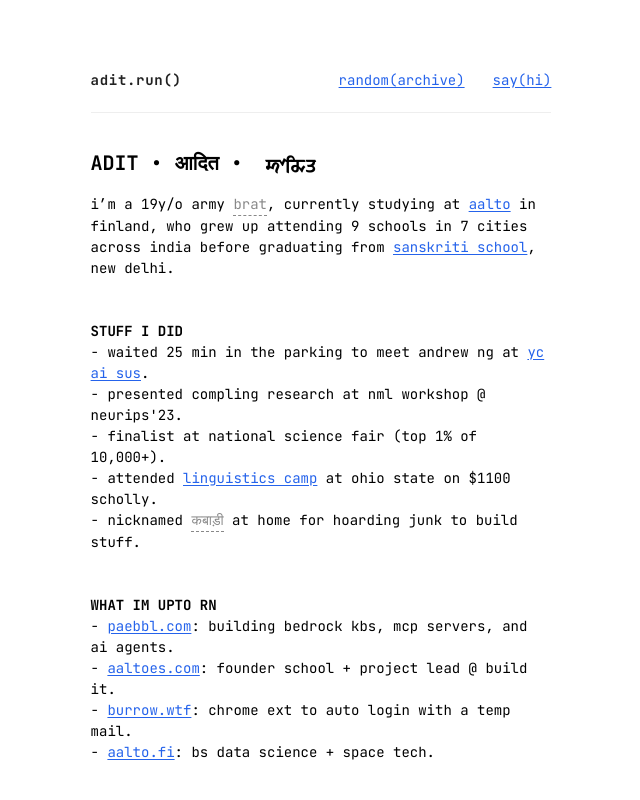
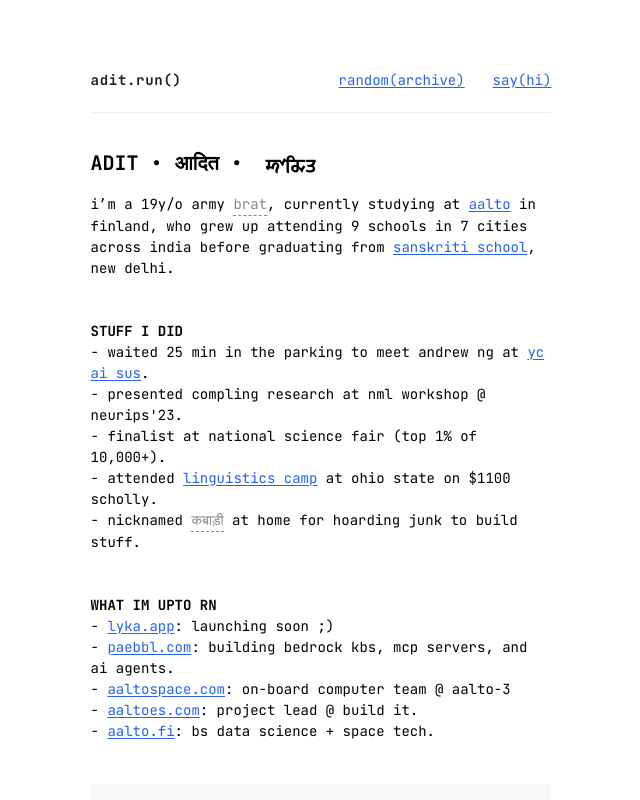
Before and after one commit to AlphaLaser/AditDotRun, a SvelteKit app: page / in a window 1280 px wide. Shown: the top 800 px of the page, without its empty margins (319-959 px from the left). Built offline with nearby package versions, Linux system fonts and the light colour scheme.

Commit message:
Update links and descriptions in page.svelte

```diff
--- a/src/routes/+page.svelte
+++ b/src/routes/+page.svelte
@@ -63,9 +63,10 @@
 
                         <p><b>WHAT IM UPTO RN</b></p>
                         <ul>
+							<li>- <a href="https://www.linkedin.com/company/lykaapp" target="_blank">lyka.app</a>: launching soon ;)</li>
                             <li>- <a href="https://paebbl.com" target="_blank">paebbl.com</a>: building bedrock kbs, mcp servers, and ai agents.</li>
-                            <li>- <a href="https://aaltoes.com" target="_blank">aaltoes.com</a>: founder school + project lead @ build it.</li>
-                            <li>- <a href="https://burrow.wtf" target="_blank">burrow.wtf</a>: chrome ext to auto login with a temp mail.</li>
+							<li>- <a href="https://fi.wikipedia.org/wiki/Aalto_(satelliittisarja)" target="_blank">aaltospace.com</a>: on-board computer team @ aalto-3</li>
+                            <li>- <a href="https://aaltoes.com" target="_blank">aaltoes.com</a>: project lead @ build it.</li>
                             <li>- <a href="https://aalto.fi/en" target="_blank">aalto.fi</a>: bs data science + space tech. </li>
                         </ul>
 
```
